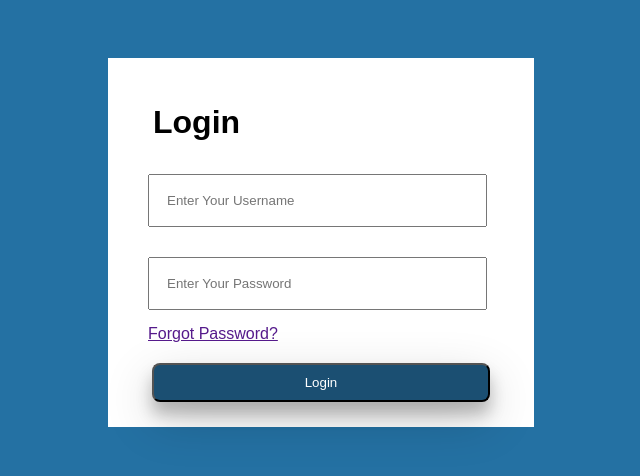
After one commit to JasonSolace/drive-and-doc, a PHP site: page /login.html in a window 1280 px wide. The commit adds this page. Shown: the top 476 px of the page, without its empty margins (321-961 px from the left). Run offline with PHP 8.4, Linux system fonts and the light colour scheme.

Commit message:
Updated login page design & file structure.

```diff
--- a/css/stylesheet.css
+++ b/css/stylesheet.css
@@ -1,4 +1,17 @@
 /* generic element selectors - alpha order*/
+a {
+    margin-left : 15px;
+    margin-top: 30px;
+}
+
+body {
+    font-family: Arial, Helvetica, sans-serif;
+    background-color: #2471A3;
+    margin-left: 15%;
+    width: 800px;
+    padding: 50px;
+}
+
 button {
     border-radius: 8px;
 }
@@ -9,20 +22,31 @@ button:hover {
     cursor: pointer;
 }
 
+.container {
+    margin-left: auto;
+    margin-right: auto;
+    text-align: left;
+    width : 47%;
+    padding: 25px;
+    background-color: white;
+}
+
+h1 {
+    margin-left: 20px;
+    margin-bottom: 0px;
+}
 
 h3 {
     margin-block-start: .25em;
     margin-block-end: .25em;
 }
 
-input {
-    margin-top: .5em;
-}
-
-main {
-    margin-left: auto;
-    margin-right: auto;
-    text-align: center;
+input[type = text] {
+    margin: 15px;
+    height: 15px;
+    width : 80%;
+    padding : 17px;
+    display: inline-block;
 }
 
 td {
@@ -37,7 +61,6 @@ tr {
     border: 1px solid black;
     border-collapse: collapse;
 }
-
 
 
 /* classes and ids - alpha order*/
@@ -72,13 +95,17 @@ tr {
     margin-right: auto;
 }
 
-#loginBtn {
+.loginBtn {
     margin-left: auto;
     margin-right: auto;
+    margin-top: 20px;
     display: flex;
-    width: 20%;
+    width: 90%;
     justify-content: space-around;
-    padding-top: 5px;
+    padding: 10px;
+    box-shadow: 0 12px 16px 0 rgba(0,0,0,0.24), 0 17px 50px 0 rgba(0,0,0,0.19);
+    background-color: #1B4F72;
+    color: white;
 }
 
 .pageHeader{
@@ -93,8 +120,9 @@ tr {
 }
 
 .submitButton {
-    background-color: blue;
+    background-color: #0C7BDC;
     color: white;
+    box-shadow: 0 12px 16px 0 rgba(0,0,0,0.24), 0 17px 50px 0 rgba(0,0,0,0.19);
 }
 
 .searchButton{
--- /dev/null
+++ b/login.html
@@ -0,0 +1,29 @@
+<!DOCTYPE html>
+<html>
+    <head>
+        <meta charset="utf-8">
+        <meta http-equiv="X-UA-Compatible" content="IE=edge">
+        <title>Drive and Doc Login</title>
+        <meta name="description" content="">
+        <meta name="viewport" content="width=device-width, initial-scale=1">
+        <link rel="stylesheet" href="./css/stylesheet.css">
+    </head>
+    <body>
+        <!--[if lt IE 7]>
+            <p class="browsehappy">You are using an <strong>outdated</strong> browser. Please <a href="#">upgrade your browser</a> to improve your experience.</p>
+        <![endif]-->
+        <main>
+            <div class="container">
+                <h1>Login</h1>
+                <br>
+                <input type="text" placeholder="Enter Your Username" name="username" required>
+                <br>
+                <input type="text" placeholder="Enter Your Password" name="password" required>
+                <br>
+                <a href="" checked="checked">Forgot Password?</a>
+                <br>
+                <button type="submit" class="loginBtn">Login</button>
+            </div>
+        </main>
+    </body>
+</html>
--- a/admin/past_trips.php
+++ b/views/admin/past_trips.html
@@ -1,8 +1,4 @@
 <!DOCTYPE html>
-<!--[if lt IE 7]>      <html class="no-js lt-ie9 lt-ie8 lt-ie7"> <![endif]-->
-<!--[if IE 7]>         <html class="no-js lt-ie9 lt-ie8"> <![endif]-->
-<!--[if IE 8]>         <html class="no-js lt-ie9"> <![endif]-->
-<!--[if gt IE 8]>      <html class="no-js"> <!--<![endif]-->
 <html>
     <head>
         <meta charset="utf-8">
--- a/new_trip.html
+++ b/views/new_trip.html
@@ -1,8 +1,4 @@
 <!DOCTYPE html>
-<!--[if lt IE 7]>      <html class="no-js lt-ie9 lt-ie8 lt-ie7"> <![endif]-->
-<!--[if IE 7]>         <html class="no-js lt-ie9 lt-ie8"> <![endif]-->
-<!--[if IE 8]>         <html class="no-js lt-ie9"> <![endif]-->
-<!--[if gt IE 8]>      <html class="no-js"> <!--<![endif]-->
 <html>
     <head>
         <meta charset="utf-8">
```
Also changed, not shown: login.php (deleted, +0 -39 lines), views/admin/index.html (renamed from driver/past_trips.php, +16 -8 lines), views/admin/trip_detail.html (renamed from driver/trip_detail.php, +7 -6 lines), views/driver/index.html (renamed from admin/index.php, +3 -19 lines), views/driver/past_trips.html (renamed from driver/index.php, +5 -9 lines), views/driver/trip_detail.html (renamed from admin/trip_detail.php, +2 -11 lines).
